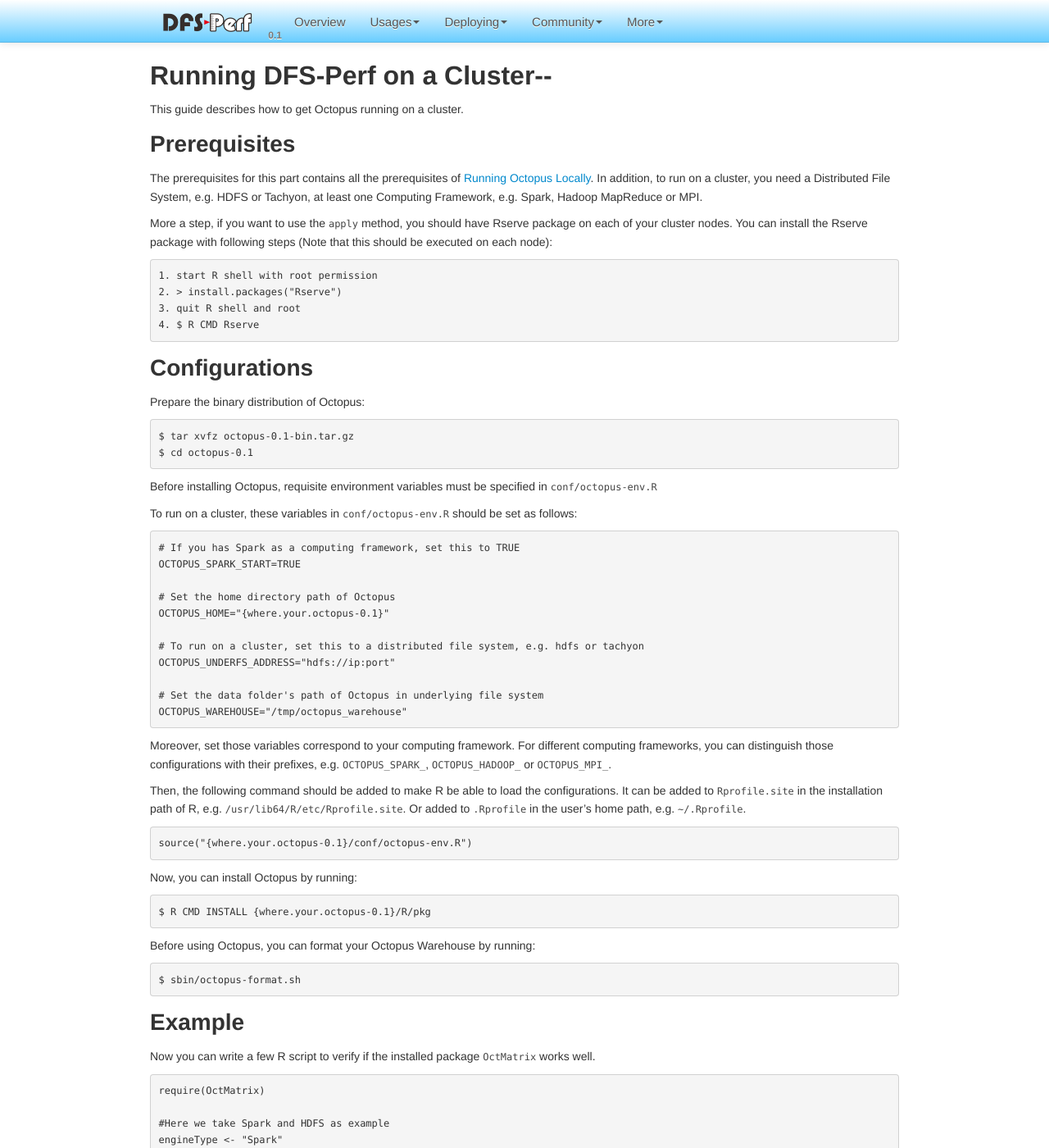
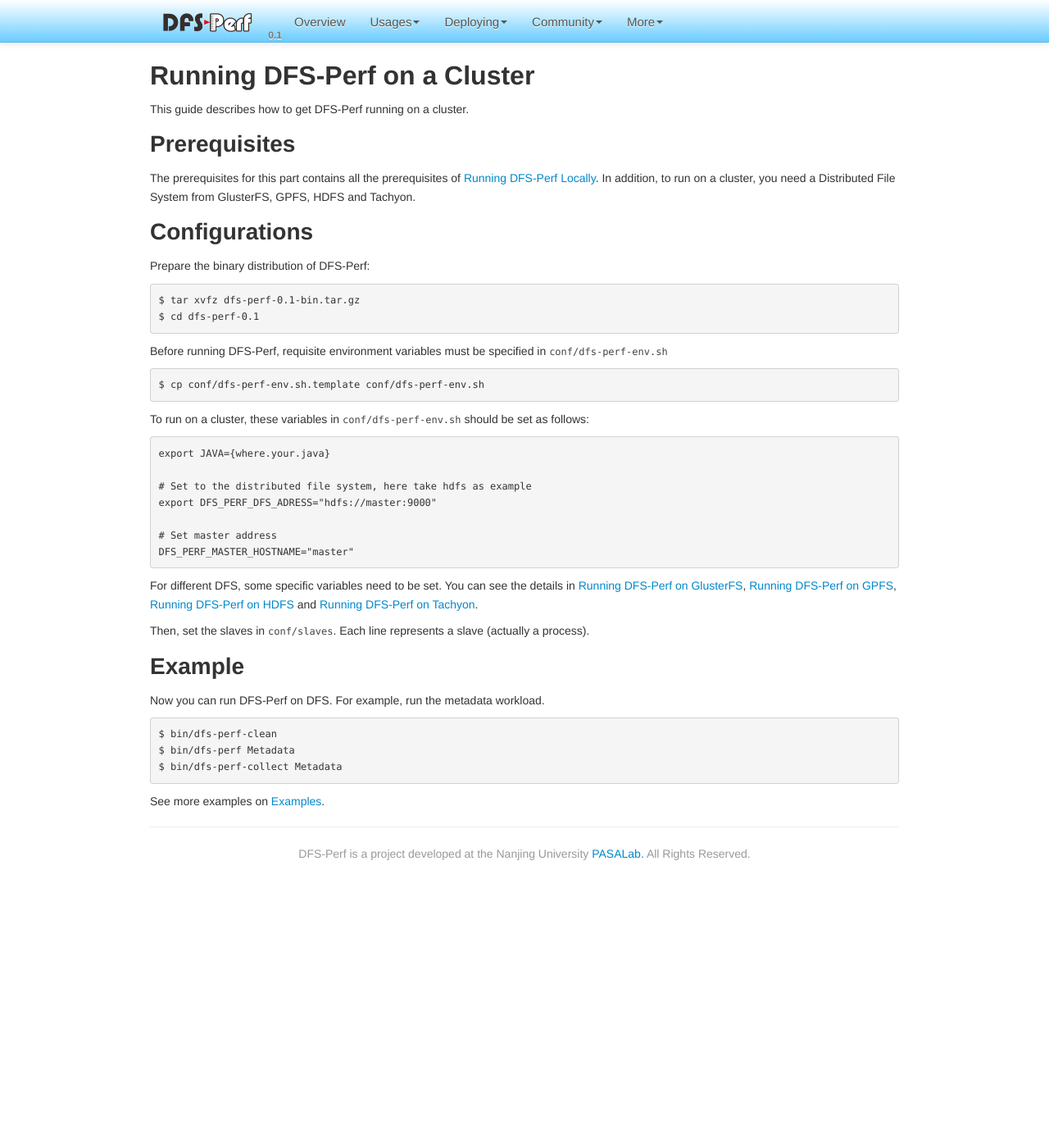
Before and after one commit to PasaLab/dfs-perf, a Jekyll site: the page built from docs/Running-DFS-Perf-on-a-Cluster.md, in a window 1280 px wide and 1400 px high. Shown: the whole window at 82% size. Built offline with Jekyll 4.4.1, drawn with Linux system fonts in a browser that asks for light colours; some of the changed text lies outside the part shown.

Commit message:
update docs

```diff
--- a/docs/Running-DFS-Perf-on-a-Cluster.md
+++ b/docs/Running-DFS-Perf-on-a-Cluster.md
@@ -1,68 +1,41 @@
 ---
 layout: global
-title: Running DFS-Perf on a Cluster--
+title: Running DFS-Perf on a Cluster
 ---
-This guide describes how to get Octopus running on a cluster.
+This guide describes how to get DFS-Perf running on a cluster.
 
 # Prerequisites
-The prerequisites for this part contains all the prerequisites of [Running Octopus Locally](Running-Octopus-Locally.html). In addition, to run on a cluster, you need a Distributed File System, e.g. HDFS or Tachyon, at least one Computing Framework, e.g. Spark, Hadoop MapReduce or MPI.
-
-More a step, if you want to use the `apply` method, you should have Rserve package on each of your cluster nodes. You can install the Rserve package with following steps (Note that this should be executed on each node):
-
-    1. start R shell with root permission
-    2. > install.packages("Rserve")
-    3. quit R shell and root
-    4. $ R CMD Rserve
+The prerequisites for this part contains all the prerequisites of [Running DFS-Perf Locally](Running-DFS-Perf-Locally.html). In addition, to run on a cluster, you need a Distributed File System from GlusterFS, GPFS, HDFS and Tachyon.
 
 # Configurations
-Prepare the binary distribution of Octopus:
+Prepare the binary distribution of DFS-Perf:
 
-    $ tar xvfz octopus-0.1-bin.tar.gz
-    $ cd octopus-0.1
+    $ tar xvfz dfs-perf-0.1-bin.tar.gz
+    $ cd dfs-perf-0.1
 
-Before installing Octopus, requisite environment variables must be specified in `conf/octopus-env.R`
+Before running DFS-Perf, requisite environment variables must be specified in `conf/dfs-perf-env.sh`
 
-To run on a cluster, these variables in `conf/octopus-env.R` should be set as follows:
+    $ cp conf/dfs-perf-env.sh.template conf/dfs-perf-env.sh
 
-    # If you has Spark as a computing framework, set this to TRUE
-    OCTOPUS_SPARK_START=TRUE
+To run on a cluster, these variables in `conf/dfs-perf-env.sh` should be set as follows:
 
-    # Set the home directory path of Octopus
-    OCTOPUS_HOME="{where.your.octopus-0.1}"
+    export JAVA={where.your.java}
 
-    # To run on a cluster, set this to a distributed file system, e.g. hdfs or tachyon
-    OCTOPUS_UNDERFS_ADDRESS="hdfs://ip:port"
+    # Set to the distributed file system, here take hdfs as example
+    export DFS_PERF_DFS_ADRESS="hdfs://master:9000"
 
-    # Set the data folder's path of Octopus in underlying file system
-    OCTOPUS_WAREHOUSE="/tmp/octopus_warehouse"
+    # Set master address
+    DFS_PERF_MASTER_HOSTNAME="master"
 
-Moreover, set those variables correspond to your computing framework. For different computing frameworks, you can distinguish those configurations with their prefixes, e.g. `OCTOPUS_SPARK_`, `OCTOPUS_HADOOP_` or `OCTOPUS_MPI_`.
+For different DFS, some specific variables need to be set. You can see the details in [Running DFS-Perf on GlusterFS](Running-DFS-Perf-on-GlusterFS.html), [Running DFS-Perf on GPFS](Running-DFS-Perf-on-GPFS.html), [Running DFS-Perf on HDFS](Running-DFS-Perf-on-HDFS.html) and [Running DFS-Perf on Tachyon](Running-DFS-Perf-on-Tachyon.html).
 
-Then, the following command should be added to make R be able to load the configurations. It can be added to `Rprofile.site` in the installation path of R, e.g. `/usr/lib64/R/etc/Rprofile.site`. Or added to `.Rprofile` in the user's home path, e.g. `~/.Rprofile`.
-
-    source("{where.your.octopus-0.1}/conf/octopus-env.R")
-
-Now, you can install Octopus by running:
-
-    $ R CMD INSTALL {where.your.octopus-0.1}/R/pkg
-
-Before using Octopus, you can format your Octopus Warehouse by running:
-
-    $ sbin/octopus-format.sh
+Then, set the slaves in `conf/slaves`. Each line represents a slave (actually a process).
 
 # Example
-Now you can write a few R script to verify if the installed package `OctMatrix` works well.
+Now you can run DFS-Perf on DFS. For example, run the metadata workload.
 
-    require(OctMatrix)
+    $ bin/dfs-perf-clean
+    $ bin/dfs-perf Metadata
+    $ bin/dfs-perf-collect Metadata
 
-    #Here we take Spark and HDFS as example
-    engineType <- "Spark"
-    outputPath <- "hdfs://master:9000/tmp/octoput-test-c"
-
-    a <- OctMatrix(1:4, 2, 2, engineType)
-    b <- OctMatrix(5:8, 2, 2, engineType)
-    c <- a + b
-    c
-    WriteOctMatrix(c, outputPath)
-
-You can see the correct result of `a + b` and the result `c` is output to the target path.
+See more examples on [Examples](Examples.html).
```
Also changed, not shown: docs/Running-DFS-Perf-Locally.md (+20 -40 lines), docs/Workloads.md (+14 -5 lines), docs/Perf-Report.md (renamed from docs/Perf Report.md).
